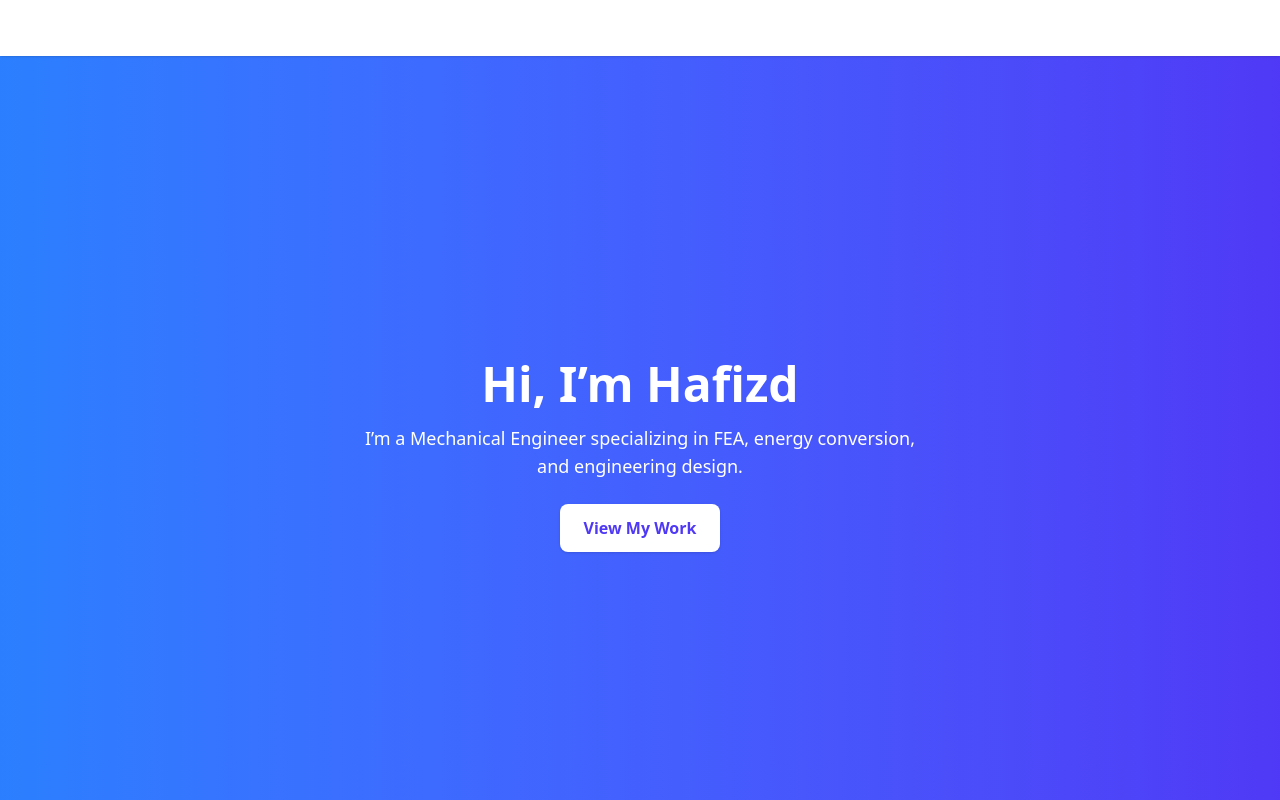
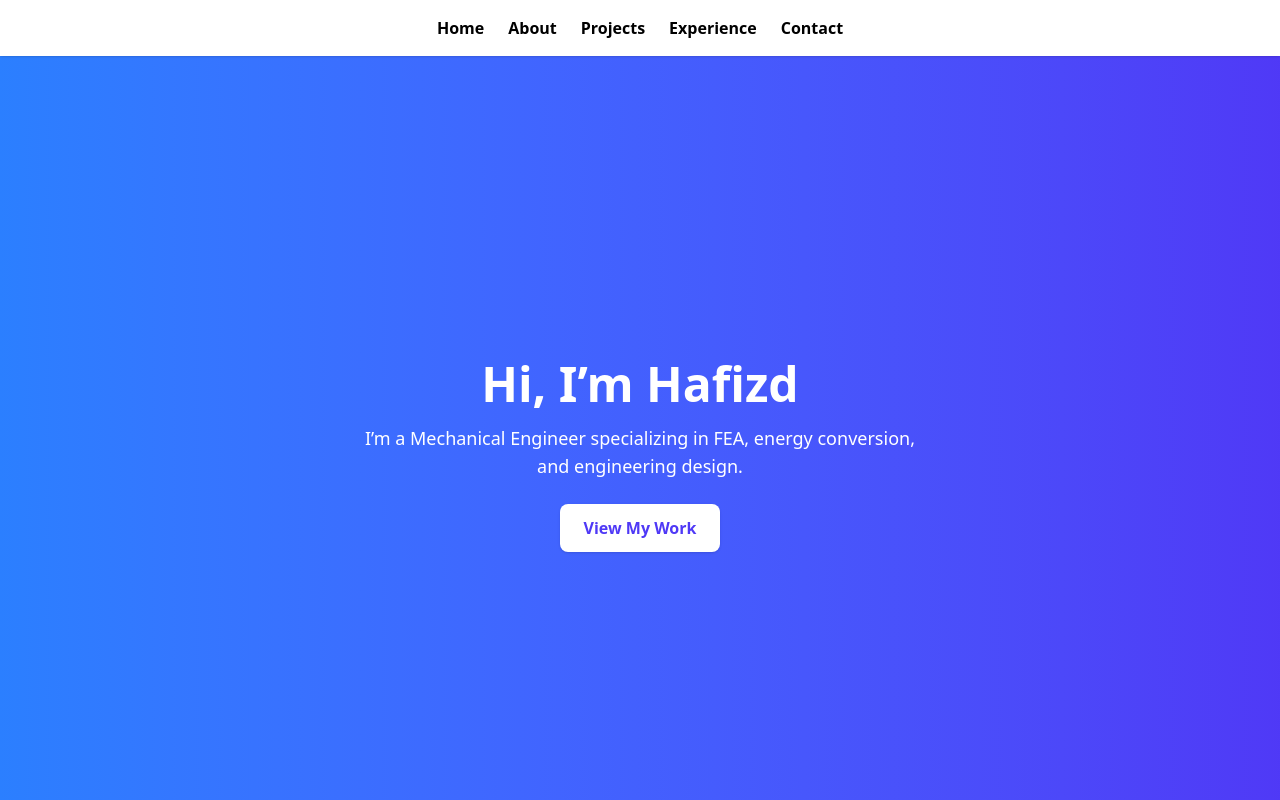
Before and after one commit to Tresbienda/tresbienda_vrc, a React (Vite) app: page / in a window 1280 px wide. Shown: the top 800 px of the page. Built offline with nearby package versions, Linux system fonts and the light colour scheme.

Commit message:
feat: fixing some tailwindcss

```diff
--- a/src/App.tsx
+++ b/src/App.tsx
@@ -8,7 +8,8 @@ import Footer from "./components/Footer";
 
 function App() {
   return (
-    <div className="bg-gray-900 text-white min-h-screen">
+    // <div className="bg-gray-900 text-white min-h-screen"> // sebaiknya jangan menggunakan text-white di posisi yang terlalu tinggi
+    <div className="bg-gray-900 min-h-screen">
       <Navbar />
       <Hero />
       <About />
--- a/src/sections/About.tsx
+++ b/src/sections/About.tsx
@@ -1,6 +1,6 @@
 const About = () => {
   return (
-    <section id="about" className="py-20 px-6 text-center">
+    <section id="about" className="py-20 px-6 text-center text-white">
       <h2 className="text-3xl font-bold mb-6">About Me</h2>
       <p className="max-w-2xl mx-auto text-gray-600">
         I am an engineer passionate about problem-solving and creating useful tools.
```
